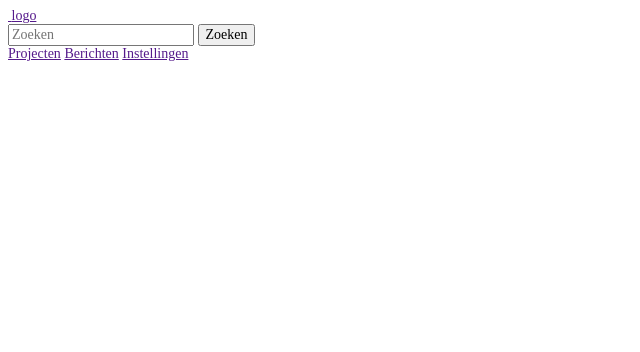
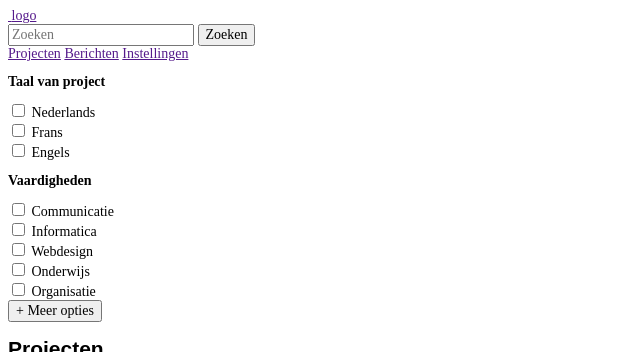
Before and after one commit to ellendeveth/SLAM, a PHP site: page / in a window 1280 px wide. Shown: the top 352 px of the page, without its empty margins (0-640 px from the left). Before the commit the page ends 61 px from the top, so only its background shows below. Run offline with PHP 8.4, Linux system fonts and the light colour scheme; some web fonts are replaced.

Commit message:
feat: make index page

```diff
--- a/index.php
+++ b/index.php
@@ -10,5 +10,91 @@
 </head>
 <body>
     <?php require_once('header.php'); ?>
+
+    <div class="container--feed">
+        <div class="filters">
+            <div class="filters__language">
+                <h2>Taal van project</h2>
+                <div class="filter__languages">
+                    <div>
+                        <input class="filter__checkbox--active" type="checkbox" name="language" value="nl">
+                        <label for="language">Nederlands</label>
+                    </div>
+                    <div>
+                        <input class="filter__checkbox--active" type="checkbox" name="language" value="fr">
+                        <label for="language">Frans</label>
+                    </div>
+                    <div>
+                        <input class="filter__checkbox--active" type="checkbox" name="language" value="en">
+                        <label for="language">Engels</label>
+                    </div>
+                </div>
+            </div>
+
+            <div class="filters__skills">
+                <h2>Vaardigheden</h2>
+                <div>
+                        <input class="filter__checkbox--active" type="checkbox" name="skills" value="com">
+                        <label class="filter__checkbox--active" for="skills">Communicatie</label>
+                    </div>
+                    <div>
+                        <input class="filter__checkbox--active" type="checkbox" name="skills" value="inf">
+                        <label for="skills">Informatica</label>
+                    </div>
+                    <div>
+                        <input class="filter__checkbox--active" type="checkbox" name="skills" value="des">
+                        <label for="skills">Webdesign</label>
+                    </div>
+                    <div>
+                        <input class="filter__checkbox--active" type="checkbox" name="skills" value="ond">
+                        <label for="skills">Onderwijs</label>
+                    </div>
+                    <div>
+                        <input class="filter__checkbox--active" type="checkbox" name="skills" value="org">
+                        <label for="skills">Organisatie</label>
+                    </div>
+            </div>
+            <div>
+                <input class="link" type="submit" name="submit" value="+ Meer opties">
+            </div>
+        </div>
+
+        <div class="projects">
+            <h1 class="header-two">Projecten</h1>
+            <div class="projects__box">
+                <ul class="project__box__li">
+                    <!-- foreach ($projects as $project):  -->
+                    <li>
+                        <div class="project__box">
+                            <div class="project__box__profile">
+                                <img class="projects__img" src="assets/img/profile-pic.png" alt="profile-pic">
+                                <h2>Project 1</h2>
+                            </div>
+
+                            <div class="project__box__item">
+                                <div>
+                                    <h3>Titel project</h3>
+                                    <ul class="project__tags">
+                                        <li class="tags__tag">tag</li>
+                                        <li class="tags__tag">tag</li>
+                                        <li class="tags__tag">tag</li>
+                                    </ul>
+                                    <p>beschrijving</p>
+                                </div>
+
+                                <div class="project__info">
+                                    <a class="project__info__link" href="">Meer info</a>
+                                    <img class="project__info__img" src="assets/img/arrow.png" alt="arrow">
+                                </div>
+                            </div>
+
+                        </div>
+                    </li>
+                    <!--  endforeach; -->
+                </ul>
+            </div>
+        </div>
+    </div>
+
 </body>
 </html>
```
